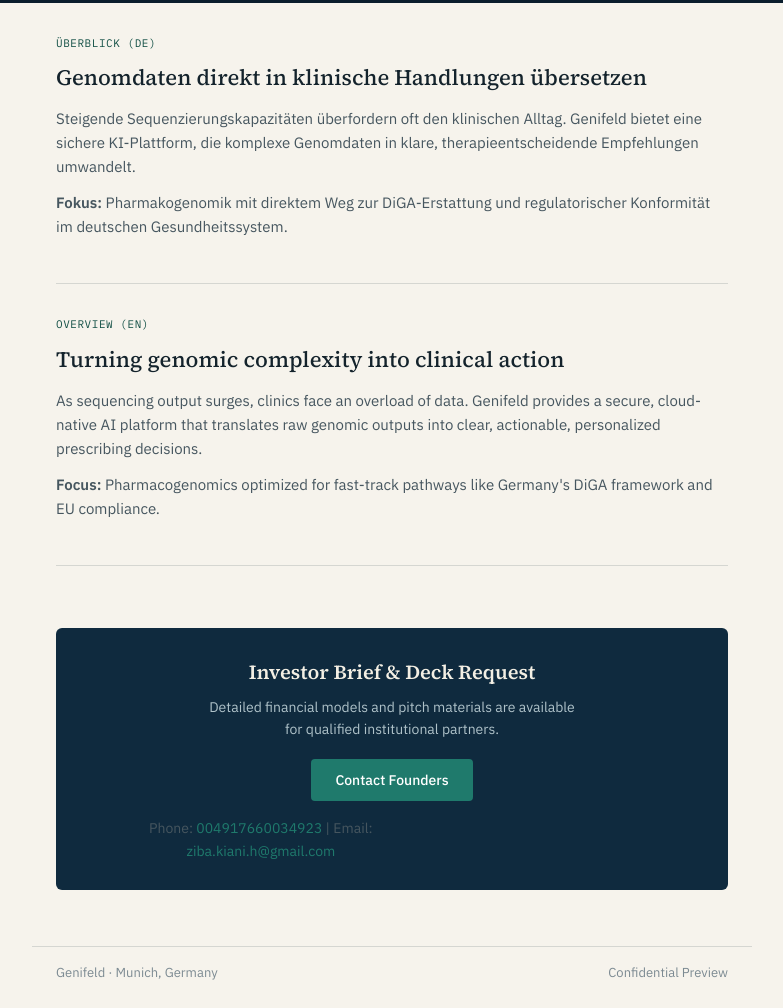
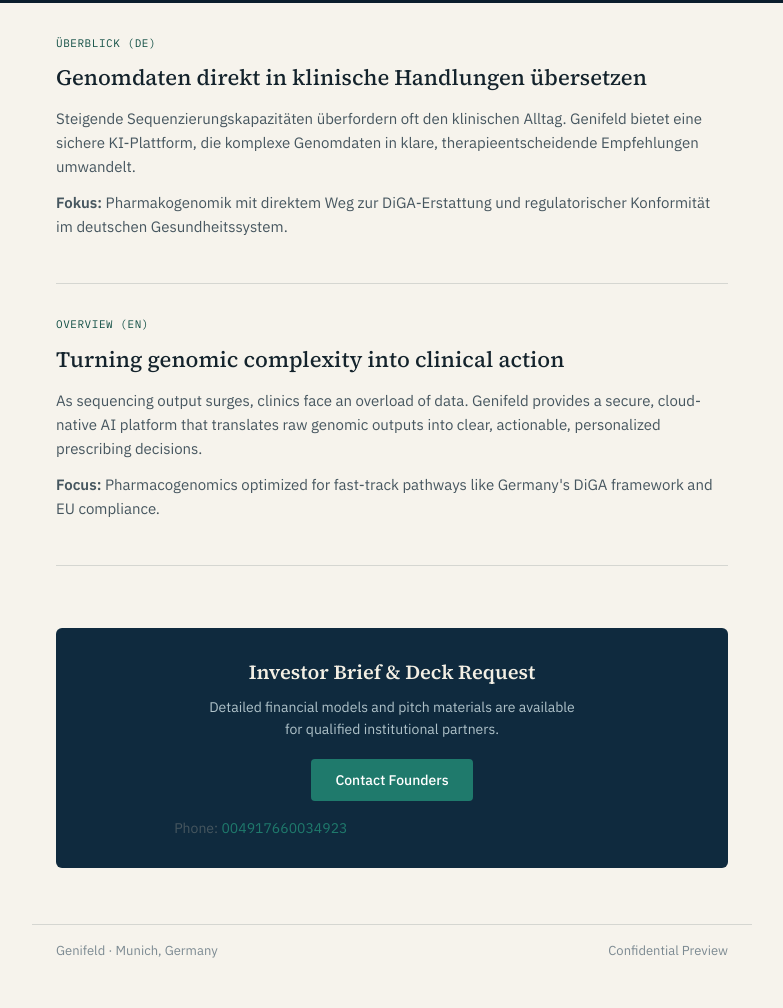
Before and after one commit to Genifeld/investor, a plain HTML site: page index.html in a window 1280 px wide. Shown: the part 439-1447 px from the top of the page, without its empty margins (248-1031 px from the left). After the commit the page ends 1424 px from the top, so only its background shows below. Drawn offline with Linux system fonts and the light colour scheme.

Commit message:
Update index.html

```diff
--- a/index.html
+++ b/index.html
@@ -183,7 +183,7 @@
       <a href="mailto:ziba.kiani.h@gmail.com" class="btn">Contact Founders</a>
       <div class="contact-details">
         <p style="margin: 8px 0 0 0; color: inherit;">
-          Phone: <a href="tel:004917660034923">004917660034923</a> | Email: <a href="mailto:ziba.kiani.h@gmail.com">ziba.kiani.h@gmail.com</a>
+          Phone: <a href="tel:004917660034923">004917660034923</a> </a>
         </p>
       </div>
     </div>
```
